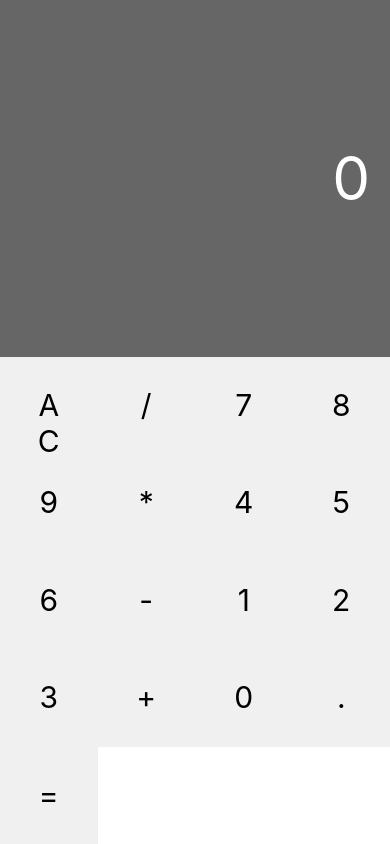
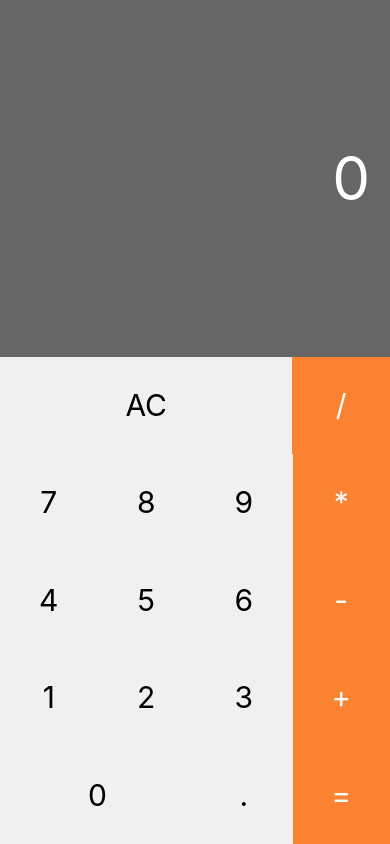
Before and after one commit to gabibecker/Calculator, a React Native app: screen / in a window 390 px wide. Built offline with nearby package versions, Linux system fonts and the light colour scheme.

Commit message:
Adicionando as funcionalidades do botão

```diff
--- a/App.tsx
+++ b/App.tsx
@@ -12,28 +12,40 @@
     displayValue: '0',
   };
 
+  addDigit = (n) => {
+    this.setState({displayValue: n});
+  };
+
+  clearMemory = (n) => {
+    this.setState({displayValue: '0'});
+  };
+
+  setOperation = operation => {
+
+  }
+
   render() {
     return (
         <View style={styles.container}>
           <Display value={this.state.displayValue} />
           <View style={styles.buttons}>
-            <Button label="AC" />
-            <Button label="/" />
-            <Button label="7" />
-            <Button label="8" />
-            <Button label="9" />
-            <Button label="*" />
-            <Button label="4" />
-            <Button label="5" />
-            <Button label="6" />
-            <Button label="-" />
-            <Button label="1" />
-            <Button label="2" />
-            <Button label="3" />
-            <Button label="+" />
-            <Button label="0" />
-            <Button label="." />
-            <Button label="=" />
+            <Button label="AC" triple  onClick = {this.clearMemory}/>
+            <Button label="/" operation onClick = { this.setOperation}/>
+            <Button label="7" onClick = { this.addDigit}/>
+            <Button label="8" onClick = { this.addDigit}/>
+            <Button label="9" onClick = { this.addDigit}/>
+            <Button label="*" operation onClick = { this.setOperation}/>
+            <Button label="4" onClick = { this.addDigit}/>
+            <Button label="5" onClick = { this.addDigit}/>
+            <Button label="6" onClick = { this.addDigit}/>
+            <Button label="-" operation onClick = { this.setOperation}/>
+            <Button label="1" onClick = { this.addDigit}/>
+            <Button label="2" onClick = { this.addDigit}/>
+            <Button label="3" onClick = { this.addDigit}/>
+            <Button label="+" operation onClick = { this.setOperation}/>
+            <Button label="0" double onClick = { this.addDigit}/>
+            <Button label="." onClick = { this.addDigit}/>
+            <Button label="=" operation onClick = { this.setOperation}/>
           </View>
         </View>
     );
--- a/src/components/Button.tsx
+++ b/src/components/Button.tsx
@@ -15,12 +15,32 @@
         textAlign: 'center',
         borderColor: '#888',
     },
+    operationButton: {
+        color: '#fff',
+        backgroundColor: '#fa8231',
+    },
+    buttonDouble: {
+        width: (Dimensions.get('window').width / 4 ) * 2,
+    },
+    buttonTriple: {
+        width: (Dimensions.get('window').width / 4 ) * 2.999,
+    },
 });
 
 export default props => {
+    const stylesButton = [styles.button];
+    if(props.double) {
+        stylesButton.push(styles.buttonDouble);
+    }
+    if(props.triple) {
+        stylesButton.push(styles.buttonTriple);
+    }
+    if(props.operation) {
+        stylesButton.push(styles.operationButton);
+    }
     return (
-        <TouchableHighlight onPress= {props.onClick}>
-            <Text style={styles.button}>{props.label}</Text>
+        <TouchableHighlight onPress= {() => props.onClick(props.label)}>
+            <Text style={stylesButton}>{props.label}</Text>
         </TouchableHighlight>
     );
 };
```
